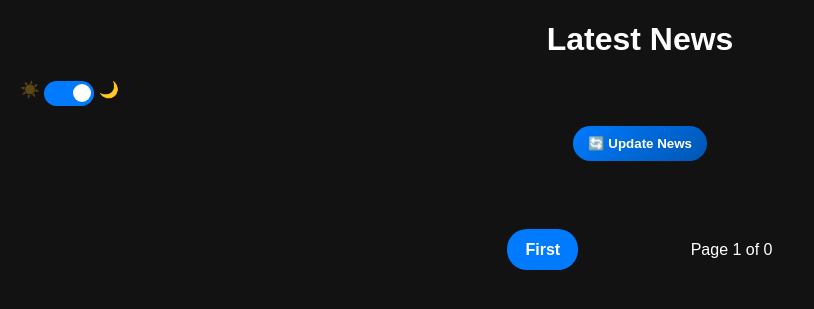
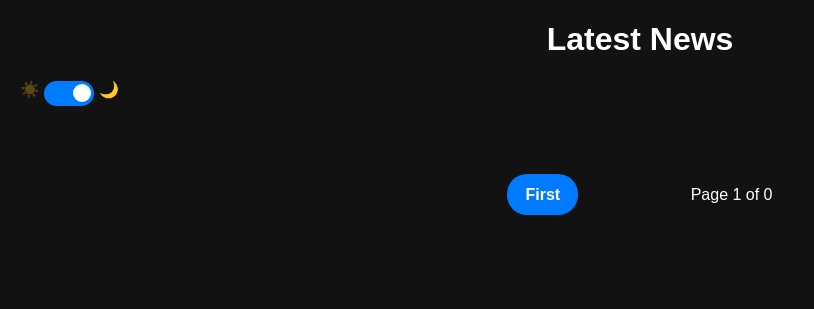
Before and after one commit to Ashmaawyy/the-collector-series, a Flask app: page / in a window 1280 px wide. Shown: the top 309 px of the page, without its empty margins (0-814 px from the left). Run offline with Flask 3, Linux system fonts and the light colour scheme; data that the repository does not hold is empty.

Commit message:
refactor: remove redundant update news button from index.html ; )

```diff
--- a/app/templates/index.html
+++ b/app/templates/index.html
@@ -21,7 +21,6 @@
                 <span class="slider round"></span>
             </label>
             <span class="icon moon">🌙</span>
-            <button id="update-news" class="modern-button center-button">🔄 Update News</button>
         </div>
     </header>
 
```
